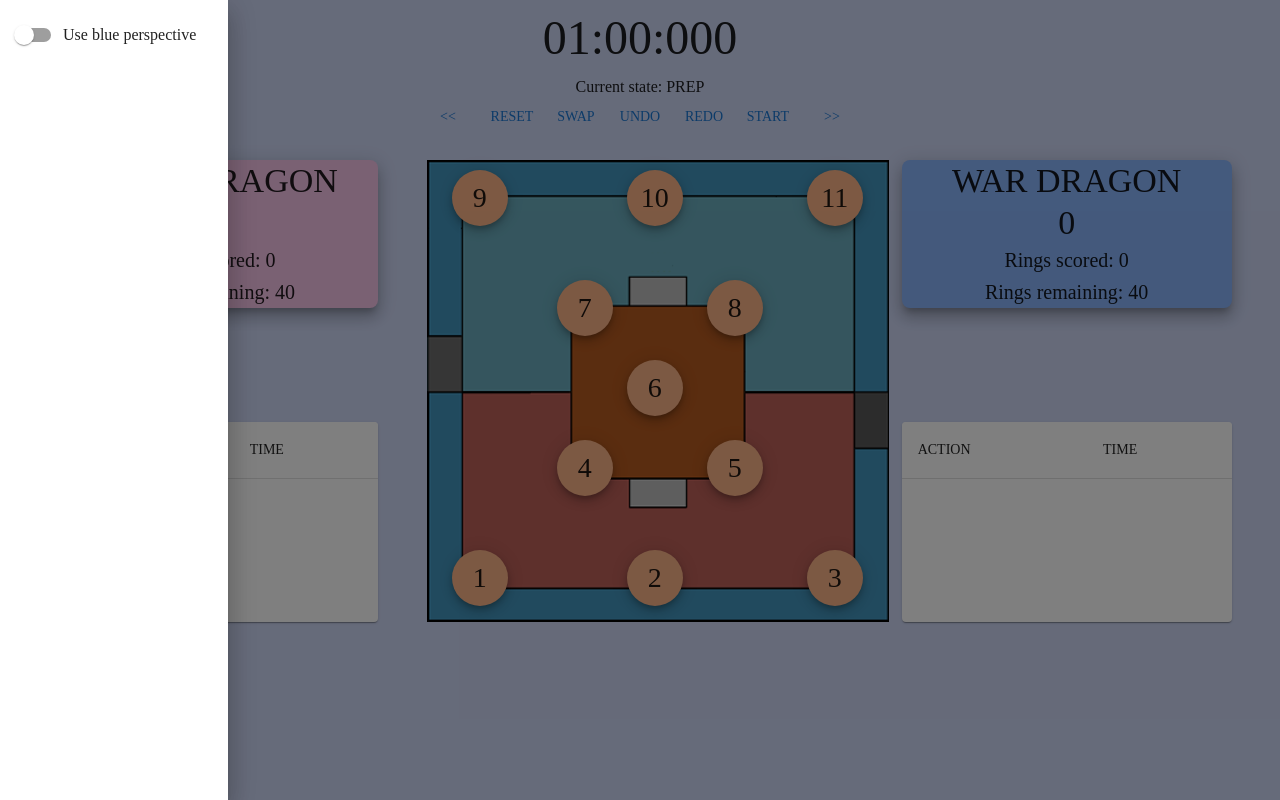
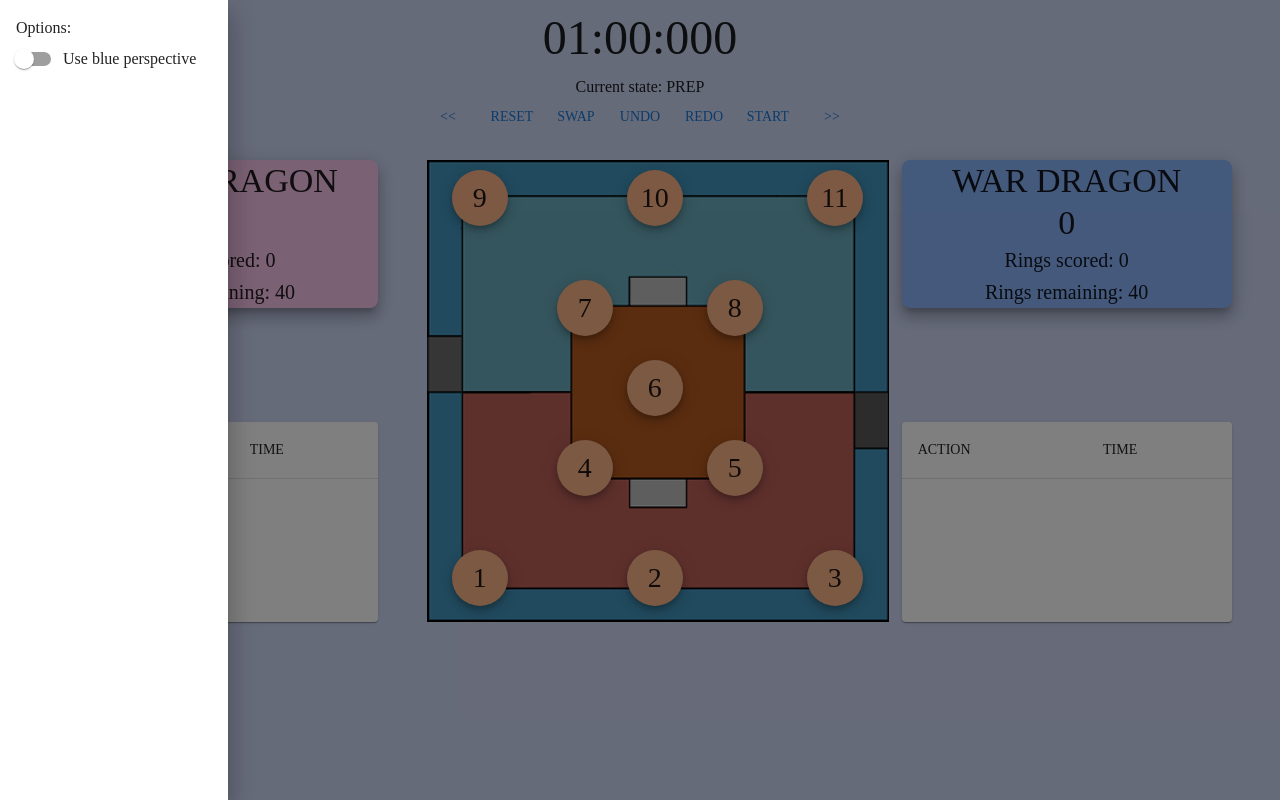
Before and after one commit to nc108x/2023-scoreboard, a React (Create React App) app: page / in a window 1280 px wide. Both pictures are taken after a click on the button 42 px from the left and 28 px from the top of the page. Built offline with nearby package versions, Linux system fonts and the light colour scheme; a web font is replaced by a local one.

Commit message:
Marginal

```diff
--- a/src/components/Options.js
+++ b/src/components/Options.js
@@ -23,6 +23,7 @@ export default function Options({ toggleOrientation }) {
         onClose={() => setShowOptions(false)}
       >
         <Box sx={{ margin: 2 }}>
+          <Box>Options:</Box>
           <FormControlLabel
             control={<Switch onChange={toggleOrientation} />}
             label="Use blue perspective"
```
